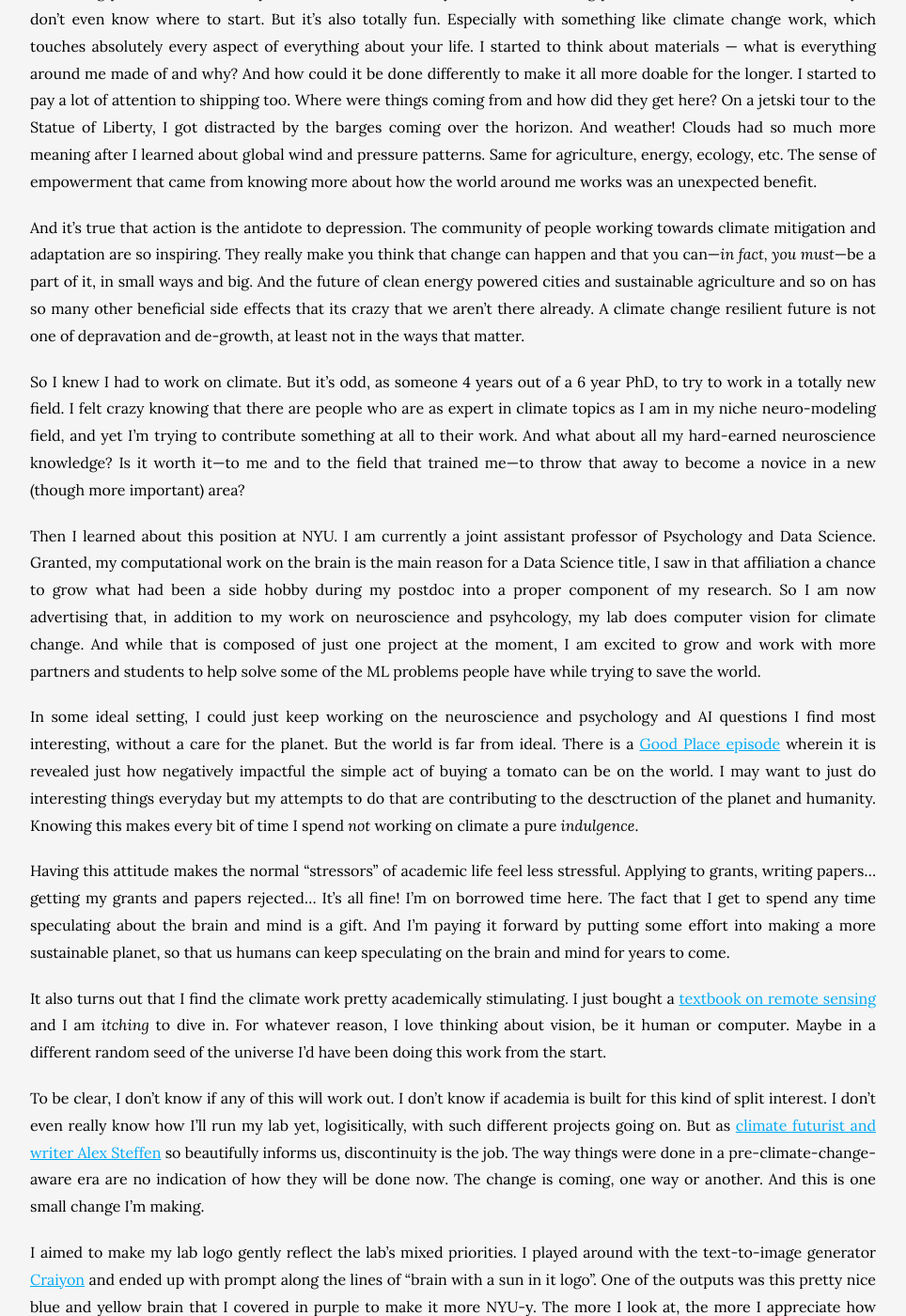
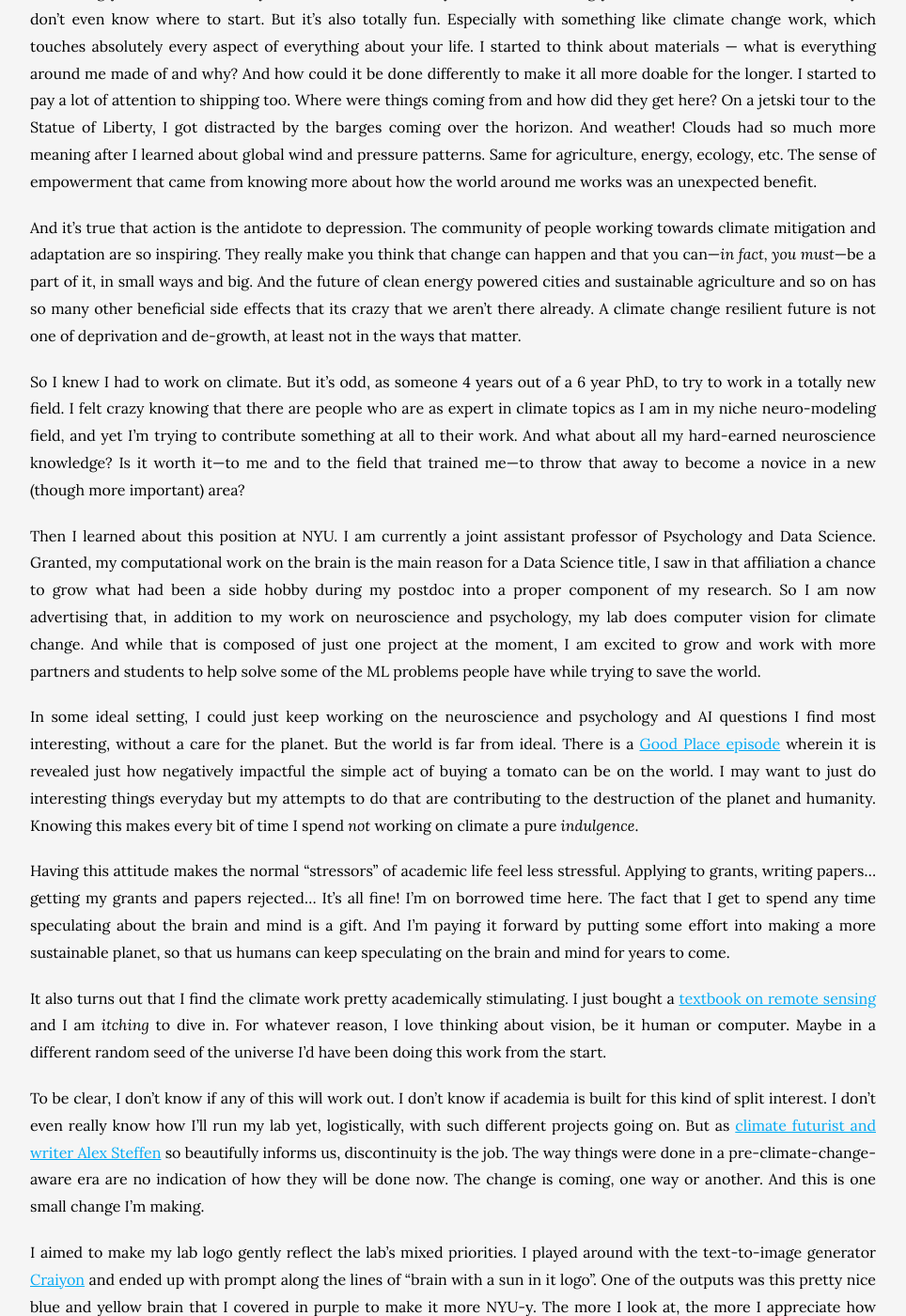
Before and after one commit to Lindsay-Lab/lindsay-lab.github.io, a Jekyll site: the page built from _posts/2022-10-18-explaining-myself.md, in a window 1280 px wide and 1400 px high, scrolled down 1857 px. Shown: the whole window at 94% size, without its empty margins (158-1122 px from the left). Built offline with Jekyll 4.4.1, drawn with Linux system fonts in a browser that asks for light colours; nearby versions of some CDN libraries; some of the changed text lies outside the part shown.

Commit message:
spellcheck

```diff
--- a/_posts/2022-10-18-explaining-myself.md
+++ b/_posts/2022-10-18-explaining-myself.md
@@ -33,19 +33,19 @@ So I looked into what someone with my skillset could do. And I also looked into
 
 Immersing yourself in an entirely new field&mdash;or fields really&mdash;as a 30-something year old is weird. You can feel like you don't even know where to start. But it's also totally fun. Especially with something like climate change work, which touches absolutely every aspect of everything about your life.  I  started to think about materials &mdash; what is everything around me made of and why? And how could it be done differently to make it all more doable for the longer. I started to pay a lot of attention to shipping too. Where were things coming from and how did they get here? On a jetski tour to the Statue of Liberty, I got distracted by the barges coming over the horizon. And weather! Clouds had so much more meaning after I learned about global wind and pressure patterns. Same for agriculture, energy, ecology, etc. The sense of empowerment that came from knowing more about how the world around me works was an unexpected benefit.
 
-And it's true that action is the antidote to depression. The community of people working towards climate mitigation and adaptation are so inspiring. They really make you think that change can happen and that you can&mdash;*in fact, you must*&mdash;be a part of it, in small ways and big. And the future of clean energy powered cities and sustainable agriculture and so on has so many other beneficial side effects that its crazy that we aren't there already. A climate change resilient future is not one of depravation and de-growth, at least not in the ways that matter.
+And it's true that action is the antidote to depression. The community of people working towards climate mitigation and adaptation are so inspiring. They really make you think that change can happen and that you can&mdash;*in fact, you must*&mdash;be a part of it, in small ways and big. And the future of clean energy powered cities and sustainable agriculture and so on has so many other beneficial side effects that its crazy that we aren't there already. A climate change resilient future is not one of deprivation and de-growth, at least not in the ways that matter.
 
 So I knew I had to work on climate. But it's odd, as someone 4 years out of a 6 year PhD, to try to work in a totally new field. I felt crazy knowing that there are people who are as expert in climate topics as I am in my niche neuro-modeling field, and yet I'm trying to contribute something at all to their work. And what about all my hard-earned neuroscience knowledge? Is it worth it&mdash;to me and to the field that trained me&mdash;to throw that away to become a novice in a new (though more important) area?
 
-Then I learned about this position at NYU. I am currently a joint assistant professor of Psychology and Data Science. Granted, my computational work on the brain is the main reason for a Data Science title, I saw in that affiliation a chance to grow what had been a side hobby during my postdoc into a proper component of my research. So I am now advertising that, in addition to my work on neuroscience and psyhcology, my lab does computer vision for climate change. And while that is composed of just one project at the moment, I am excited to grow and work with more partners and students to help solve some of the ML problems people have while trying to save the world.
+Then I learned about this position at NYU. I am currently a joint assistant professor of Psychology and Data Science. Granted, my computational work on the brain is the main reason for a Data Science title, I saw in that affiliation a chance to grow what had been a side hobby during my postdoc into a proper component of my research. So I am now advertising that, in addition to my work on neuroscience and psychology, my lab does computer vision for climate change. And while that is composed of just one project at the moment, I am excited to grow and work with more partners and students to help solve some of the ML problems people have while trying to save the world.
 
-In some ideal setting, I could just keep working on the neuroscience and psychology and AI questions I find most interesting, without a care for the planet. But the world is far from ideal. There is a [Good Place episode](https://youtu.be/R8m_5HDZF7w?t=98) wherein it is revealed just how negatively impactful the simple act of buying a tomato can be on the world. I may want to just do interesting things everyday but my attempts to do that are contributing to the desctruction of the planet and humanity. Knowing this makes every bit of time I spend *not* working on climate a pure *indulgence*.
+In some ideal setting, I could just keep working on the neuroscience and psychology and AI questions I find most interesting, without a care for the planet. But the world is far from ideal. There is a [Good Place episode](https://youtu.be/R8m_5HDZF7w?t=98) wherein it is revealed just how negatively impactful the simple act of buying a tomato can be on the world. I may want to just do interesting things everyday but my attempts to do that are contributing to the destruction of the planet and humanity. Knowing this makes every bit of time I spend *not* working on climate a pure *indulgence*.
 
 Having this attitude makes the normal "stressors" of academic life feel less stressful. Applying to grants, writing papers...getting my grants and papers rejected... It's all fine! I'm on borrowed time here. The fact that I get to spend any time speculating about the brain and mind is a gift. And I'm paying it forward by putting some effort into making a more sustainable planet, so that us humans can keep speculating on the brain and mind for years to come.
 
 It also turns out that I find the climate work pretty academically stimulating. I just bought a [textbook on remote sensing](https://www.guilford.com/books/Introduction-to-Remote-Sensing/Campbell-Wynne-Thomas/9781462549405) and I am *itching* to dive in. For whatever reason, I love thinking about vision, be it human or computer. Maybe in a different random seed of the universe I'd have been doing this work from the start.
 
-To be clear, I don’t know if any of this will work out. I don’t know if academia is built for this kind of split interest. I don’t even really know how I'll run my lab yet, logisitically, with such different projects going on. But as [climate futurist and writer Alex Steffen](https://alexsteffen.substack.com/p/discontinuity-is-the-job) so beautifully informs us, discontinuity is the job. The way things were done in a pre-climate-change-aware era are no indication of how they will be done now. The change is coming, one way or another. And this is one small change I'm making.
+To be clear, I don’t know if any of this will work out. I don’t know if academia is built for this kind of split interest. I don’t even really know how I'll run my lab yet, logistically, with such different projects going on. But as [climate futurist and writer Alex Steffen](https://alexsteffen.substack.com/p/discontinuity-is-the-job) so beautifully informs us, discontinuity is the job. The way things were done in a pre-climate-change-aware era are no indication of how they will be done now. The change is coming, one way or another. And this is one small change I'm making.
 
 I aimed to make my lab logo gently reflect the lab's mixed priorities. I played around with the text-to-image generator [Craiyon](https://www.craiyon.com/) and ended up with prompt along the lines of "brain with a sun in it logo". One of the outputs was this pretty nice blue and yellow brain that I covered in purple to make it more NYU-y. The more I look at, the more I appreciate how much it represents: the sun and the blue indicate the climate, its placement near the occipital lobe highlights the visual system, and the sun's reach across the brain captures the concept of attention&mdash;another favorite topic of mine. If a simple AI-generated lab logo can make it all work together, then hopefully I can too.
 
```
Also changed, not shown: other parts of _posts/2022-10-18-explaining-myself.md (+1 -1 lines).
